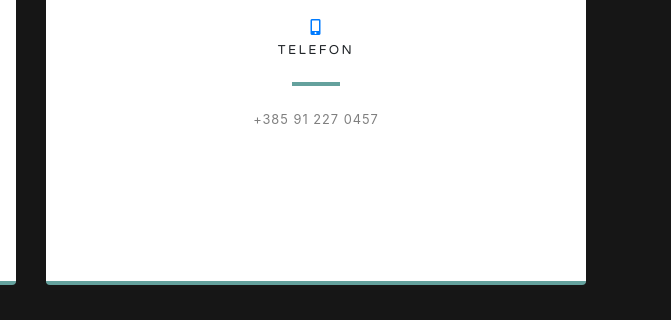
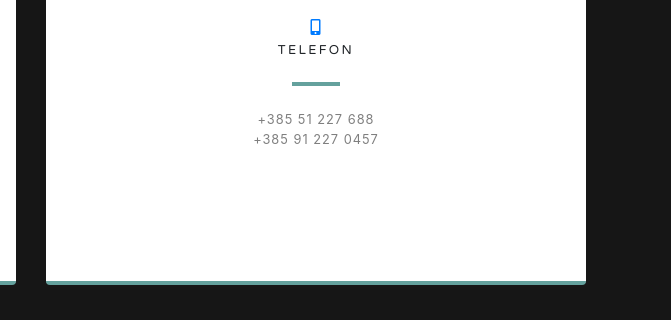
Before and after one commit to kreslor/kreslor.github.io, a website with bundled scripts: page index.html in a window 1280 px wide. Shown: the part 4239-4559 px from the top of the page, 609-1280 px from the left. Built offline with nearby package versions, Linux system fonts and the light colour scheme.

Commit message:
Dodan još jedan telefonski broj

```diff
--- a/index.html
+++ b/index.html
@@ -221,6 +221,7 @@
                 <i class="fas fa-mobile-alt text-primary mb-2"></i>
                 <h4 class="text-uppercase m-0">Telefon</h4>
                 <hr class="my-4">
+                <div class="small text-black-50">+385 51 227 688</div>
                 <div class="small text-black-50">+385 91 227 0457</div>
               </div>
             </div>
```
